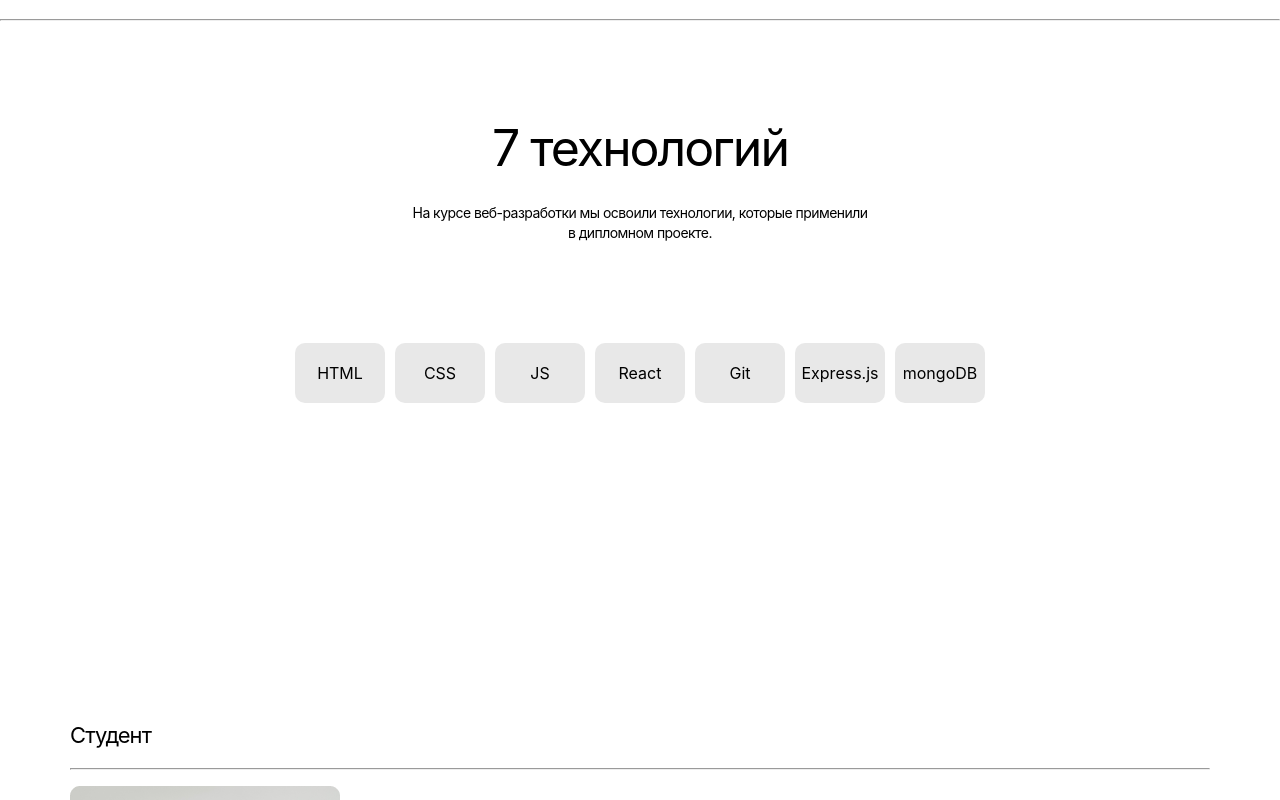
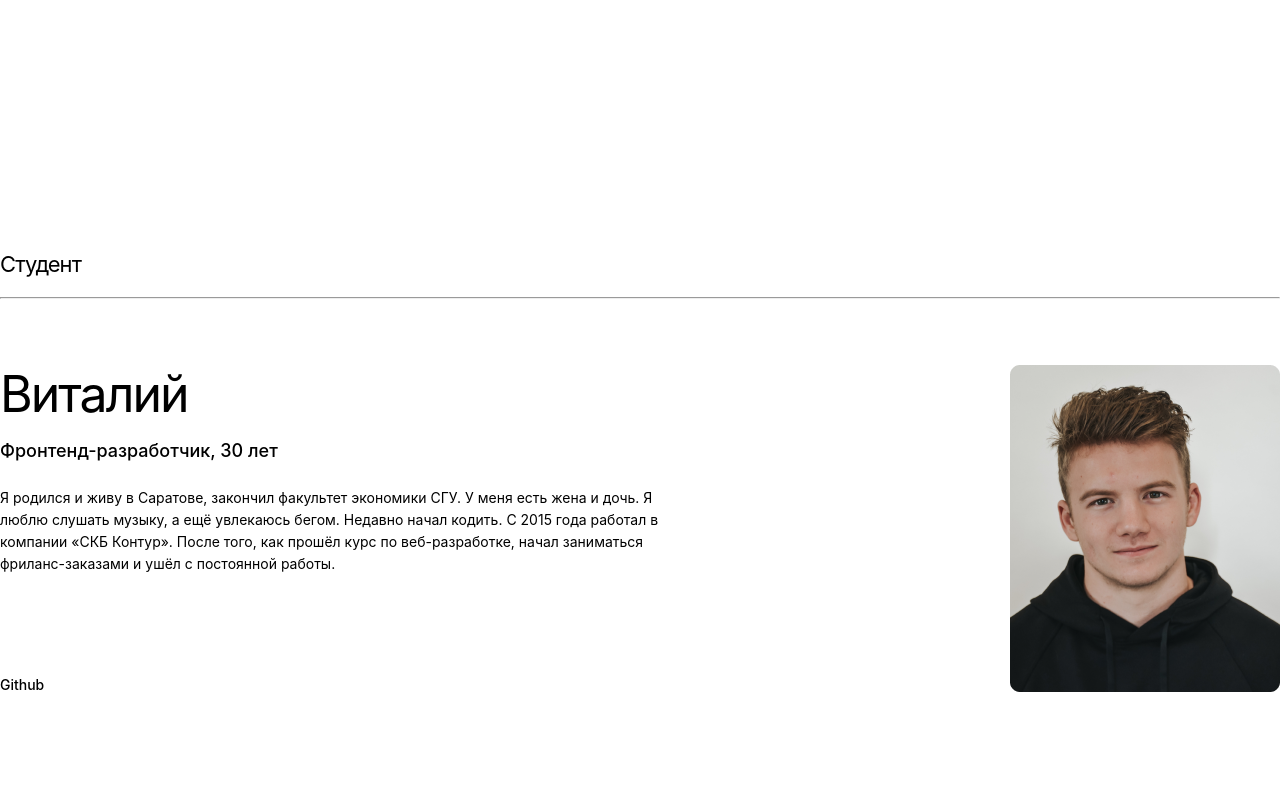
Before and after one commit to dacorm/movies-explorer-frontend, a React (Create React App) app: page / in a window 1280 px wide. Shown: the part 1940-2740 px from the top of the page. Built offline with nearby package versions, Linux system fonts and the light colour scheme.

Commit message:
feat: another section

```diff
--- a/src/components/AboutMe/AboutMe.css
+++ b/src/components/AboutMe/AboutMe.css
@@ -1,4 +1,85 @@
-.about {
+.about-student {
     width: 100%;
     height: 1079px;
 }
+
+.about-student__content {
+    margin: 0 auto;
+    padding-top: 110px;
+}
+
+.about-student__title {
+    font-style: normal;
+    font-weight: 400;
+    font-size: 22px;
+    line-height: 27px;
+    /* identical to box height */
+
+    letter-spacing: -0.04em;
+
+    color: #000000;
+
+}
+
+.about-student__student-link {
+    font-style: normal;
+    font-weight: 500;
+    font-size: 14px;
+    line-height: 17px;
+    /* identical to box height */
+
+
+    color: #000000;
+    text-decoration: none;
+}
+
+.about-student__student {
+    display: flex;
+    align-items: flex-start;
+    justify-content: space-between;
+    margin-top: 66px;
+}
+
+.about-student__student-text {
+    width: 660px;
+}
+
+.about-student__student-name {
+    font-style: normal;
+    font-weight: 400;
+    font-size: 50px;
+    line-height: 58px;
+    /* identical to box height, or 116% */
+
+    letter-spacing: -0.04em;
+
+    color: #000000;
+    margin: 0 0 18px 0;
+}
+
+.about-student__student-work {
+    font-style: normal;
+    font-weight: 500;
+    font-size: 18px;
+    line-height: 20px;
+    /* identical to box height, or 111% */
+
+
+    color: #000000;
+
+    mix-blend-mode: normal;
+    margin: 0 0 26px 0;
+}
+
+.about-student__student-info {
+    margin: 0 0 99px 0;
+    font-style: normal;
+    font-weight: 400;
+    font-size: 14px;
+    line-height: 22px;
+
+
+    color: #000000;
+
+    mix-blend-mode: normal
+}
--- a/src/components/AboutMe/AboutMe.tsx
+++ b/src/components/AboutMe/AboutMe.tsx
@@ -4,21 +4,24 @@ import StudentImage from '../../images/vitaliy.png'
 
 export const AboutMe = () => {
     return (
-        <div className='about'>
-            <div className='about__content'>
-                <h2 className='about__title'>Студент</h2>
+        <div className='about-student'>
+            <div className='about-student__content'>
+                <h2 className='about-student__title'>Студент</h2>
                 <hr/>
-                <div className="about__student">
-                    <div className="about__student-text-wrapper">
-                        <div className="about__student-text">
-                            <p className='about__student-name'></p>
-                            <p className='about__student-work'></p>
-                            <p className='about__student-info'></p>
-
+                <div className='about-student__student'>
+                    <div className='about-student__student-text-wrapper'>
+                        <div className='about-student__student-text'>
+                            <p className='about-student__student-name'>Виталий</p>
+                            <p className='about-student__student-work'>Фронтенд-разработчик, 30 лет</p>
+                            <p className='about-student__student-info'>Я родился и живу в Саратове, закончил факультет экономики
+                                СГУ. У меня есть жена
+                                и дочь. Я люблю слушать музыку, а ещё увлекаюсь бегом. Недавно начал кодить. С 2015 года
+                                работал в компании «СКБ Контур». После того, как прошёл курс по веб-разработке, начал
+                                заниматься фриланс-заказами и ушёл с постоянной работы.</p>
                         </div>
-                        <div className="about__student-link"></div>
+                        <a href='#' target='_blank' className='about-student__student-link'>Github</a>
                     </div>
-                    <img src={StudentImage} className="about__student-image"  alt='Фотография студента' />
+                    <img src={StudentImage} className='about-student__student-image' alt='Фотография студента'/>
                 </div>
             </div>
         </div>
```
